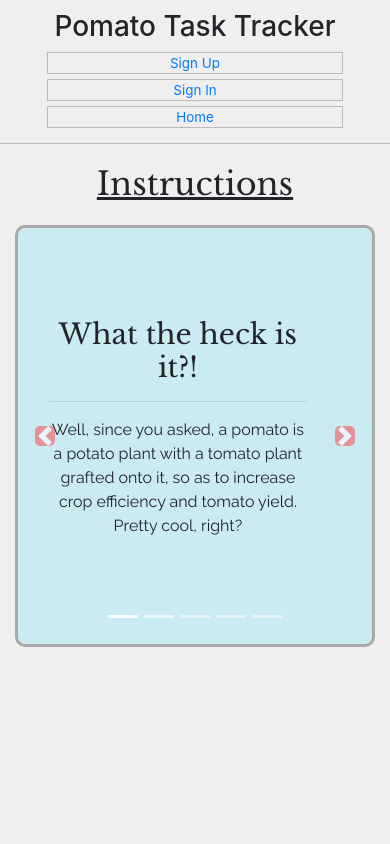
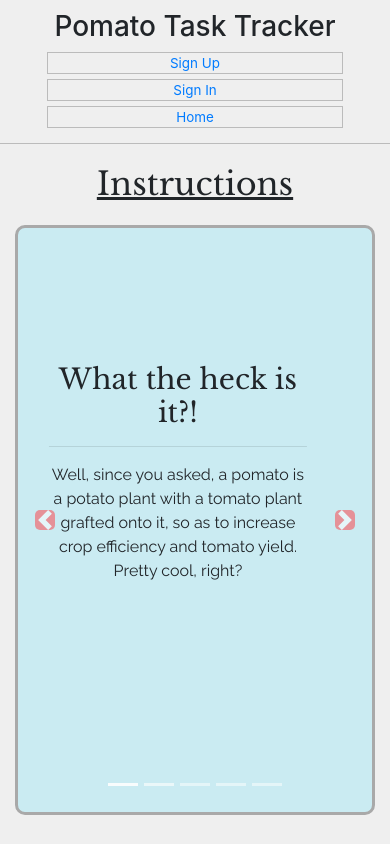
Before and after one commit to matthewjmontalto/capstone-pomodoro-tracker-client-redeploy, a React app: page /#/ in a window 390 px wide. Built offline with nearby package versions, Linux system fonts and the light colour scheme.

Commit message:
Finalize Carousel Component and Home View
- Refine text content
- Modify carousel initial size to prevent jumping between slides.

```diff
--- a/src/home/components/Carousel.js
+++ b/src/home/components/Carousel.js
@@ -21,8 +21,12 @@ const WelcomeInstructions = () => (
           <hr/>
           <p>
             Well, much like the pomato, this application is designed to increase
-            your efficiency by applying the pomodoro time management technique
+            your efficiency by applying the pomodoro (italian for tomato) time management technique
             to your tasks!
+          </p>
+          <p>
+            ({'I\'ll'} let you decide if {'you\'re'} the tomato or potato in this anology.
+          Work with me!)
           </p>
         </div>
       </Carousel.Item>
--- a/src/home/components/Carousel.scss
+++ b/src/home/components/Carousel.scss
@@ -29,9 +29,9 @@ p {
   border: 3px $carbon solid;
   border-radius: 10px;
   display: flex;
-  margin: 5vh auto 0;
+  margin: 2.5vh auto 0;
   max-width: 60vw;
-  min-height: 50vh;
+  min-height: 65vh;
   padding: 25px;
 
   .carousel-control-next-icon {
@@ -66,7 +66,7 @@ p {
   .carousel {
     margin: 2.5vh auto 0;
     max-width: 100vw;
-    min-height: 50vh;
+    min-height: 70vh;
     overflow: auto;
   }
 }
```
